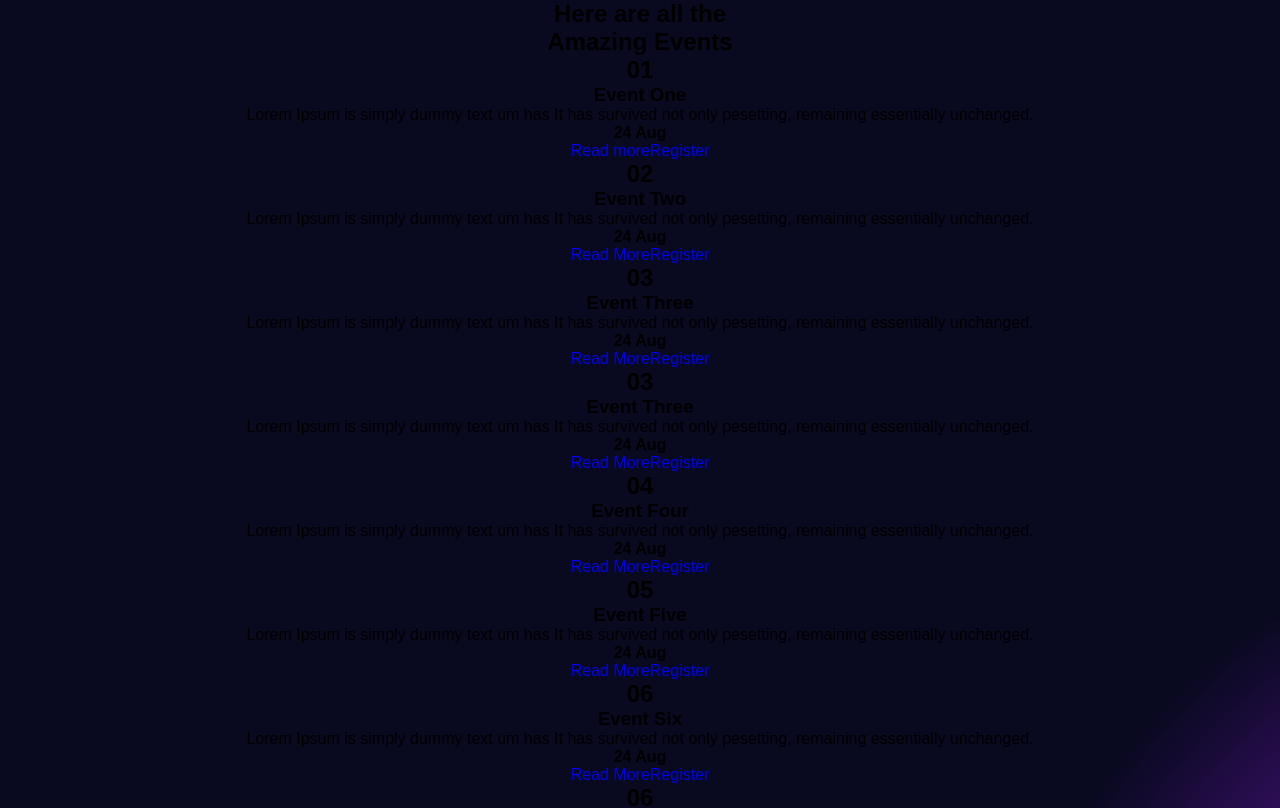
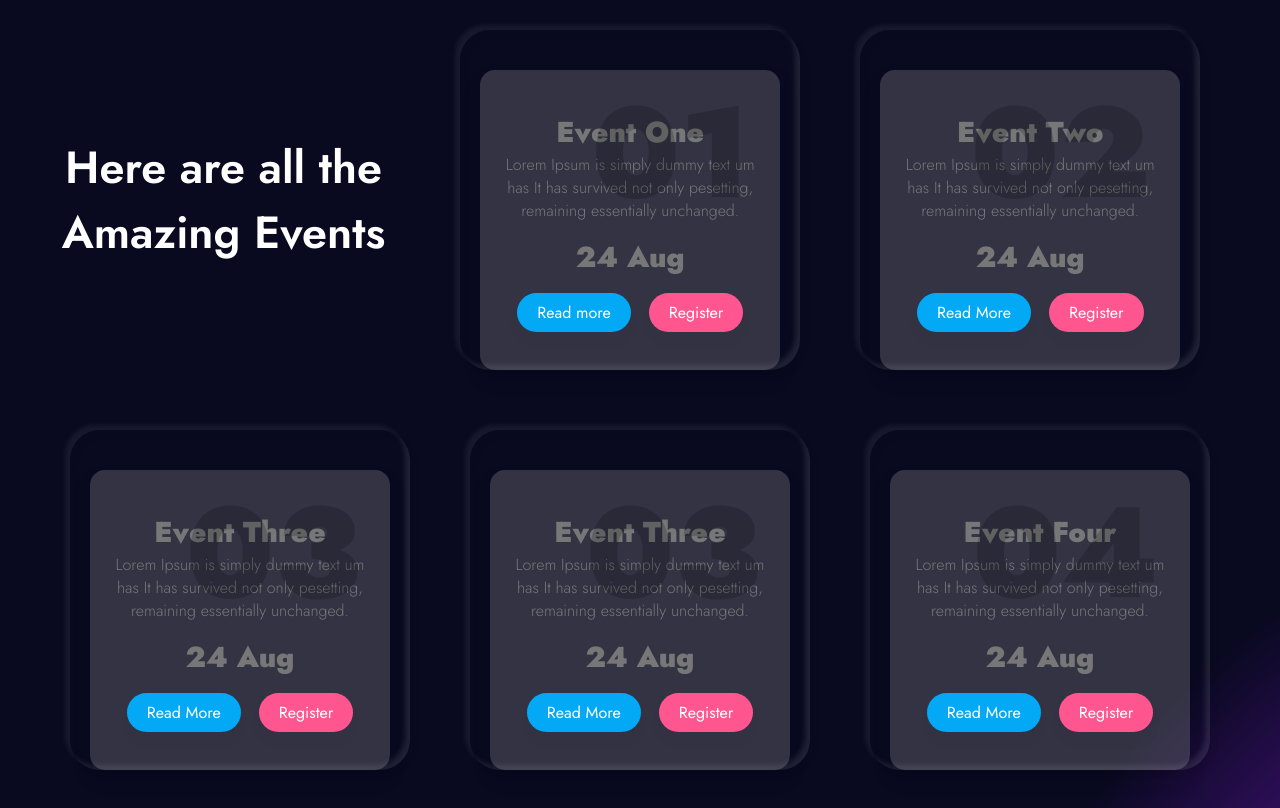
Before and after one commit to aniketghavte/EventsPage, a React (Create React App) app: page / in a window 1280 px wide. Shown: the top 808 px of the page. Built offline with nearby package versions, Linux system fonts and the light colour scheme.

Commit message:
cards2 css

```diff
--- a/src/components/cards2/Cards2.css
+++ b/src/components/cards2/Cards2.css
@@ -0,0 +1,163 @@
+@import url('https://fonts.googleapis.com/css2?family=Jost:wght@100;200;300;400;500;600;900&display=swap');
+
+
+*{
+    margin: 0;
+    padding: 0;
+    box-sizing: border-box;
+    font-family: 'jost', sans-serif;
+}
+body{
+    display: flex;
+    justify-content: center;
+    align-items: center;
+    min-height: 100vh;
+    /* background: #ebf5fc; */
+}
+.container{
+    display: flex;
+    justify-content: center;
+    align-items: center;
+    max-width: 1200px;
+    flex-wrap: wrap;
+    padding: 40x 0;
+}
+.container .heading h2{
+    color: #fff;
+    font-weight: 600;
+    font-size: 45px;
+    align-items: center;
+    padding-right: 45px;
+    padding-left: 12px;
+}
+.container .card{
+    position: relative;
+    width: 340px;
+    height: 340px;
+    box-shadow: inset 5px 5px 5px rgba(0, 0, 0, 0.05),
+                inset -5px -5px 5px rgba(225, 225, 225, 0.108),
+                5px 5px 5px rgba(0, 0, 0, 0.05),
+                -5px -5px 5px rgba(225, 225, 225, 0.073);
+    border-radius: 30px;
+    margin: 30px;
+
+}
+.container .card .box{
+    position: relative;
+    top: 20px;
+    left: 20px;
+    right: 20px;
+    bottom: 20px;
+    height: 300px;
+    width: 300px;
+    background: #9e9d9f49;
+    box-shadow: 0 10px 20px rgba(0, 0, 0, 0.1);
+    border-radius: 15px;
+    display: flex;
+    justify-content: center;
+    align-items: center;
+    transition: 0.5s;
+
+}
+.container .card:hover .box{
+    transform: translateY(-50px);
+    box-shadow: 0 10px 40px rgba(0, 0, 0, 0.3);
+    background: linear-gradient(45deg,#b95ce4,#4f29cd);
+
+}
+.container .card .box .content{
+    padding: 20px;
+    text-align: center;
+
+}
+.container .card .box .content h2{
+    position: absolute;
+    top: -10px;
+    right: 30px;
+    font-size: 8em;
+    color: rgba(0, 0, 0, 0.186);
+    transition: 0.5s;
+    pointer-events: none;
+}
+.container .card:hover .box .content h2{
+
+    color: rgba(0, 0, 0, 0.238);
+
+}
+.container .card:hover .box .content h3{
+
+    color: #fff;
+
+}
+.container .card .box .content h3{
+
+    font-size: 1.8em;
+    color: #777;
+    z-index: 1;
+    transition: 0.5s;
+    margin-top: 2px;
+}
+.container .card .box .content h4{
+
+    font-size: 1.8em;
+    color: #777;
+    z-index: 1;
+    padding-top: 14px;
+    transition: 0.5s;
+}
+.container .card:hover .box .content h4{
+
+    font-size: 1.8em;
+    color: rgb(255, 255, 255);
+    z-index: 1;
+    padding-top: 14px;
+    transition: 0.5s;
+}
+.container .card .box .content p{
+
+    font-size: 1em;
+    color: #777;
+    font-weight: 300;
+    z-index: 1;
+    transition: 0.5s;
+}
+.container .card:hover .box .content p{
+    color: #fff;
+}
+.container .card .box .content .more{
+
+    position: relative;
+    display: inline-block;
+    padding: 8px 20px;
+    background: #03a9f4;
+    margin-top: 15px;
+    border-radius: 20px;
+    color: #fff;
+    text-decoration: none;
+    font-weight: 400;
+    box-shadow: 0 10px 20px rgba(0, 0, 0, 0.02);
+}
+.container .card .box .content .register{
+
+    position: relative;
+    display: inline-block;
+    padding: 8px 20px;
+    background: #ff568f;
+    margin-top: 15px;
+    margin-left: 18px;
+    border-radius: 20px;
+    color: #fff;
+    text-decoration: none;
+    font-weight: 400;
+    box-shadow: 0 10px 20px rgba(0, 0, 0, 0.02);
+}
+.container .card:hover .box .content .register{
+
+    background: #03a9f4;
+    box-shadow: 0 10px 20px rgba(0, 0, 0, 0.02);
+}
+.container .card:hover .box .content .more{
+
+    background: #ff568f;
+    box-shadow: 0 10px 20px rgba(0, 0, 0, 0.02);
+}
```
